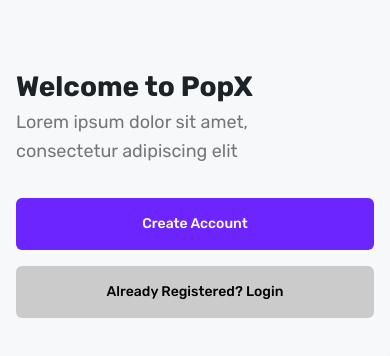
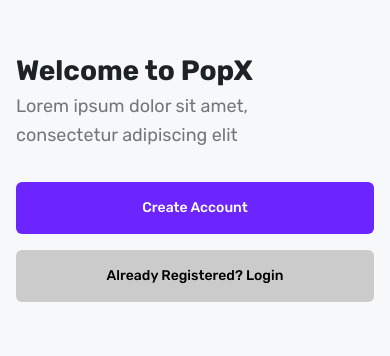
Before and after one commit to techvogue/Educase, a React (Vite) app: page / in a window 390 px wide. Shown: the part 478-834 px from the top of the page. Built offline with nearby package versions, Linux system fonts and the light colour scheme.

Commit message:
fixing ui

```diff
--- a/src/pages/Home.jsx
+++ b/src/pages/Home.jsx
@@ -8,7 +8,7 @@ const Home = () => {
   return (
     <div className="h-screen flex justify-center bg-[#F7F8F9]">
       <div className="w-full max-w-[450px] h-full flex flex-col justify-end p-4 md:p-6 bg-[#F7F8F9] rounded-xl shadow-[0_8px_30px_rgba(0,0,0,0.12)]">
-        <div className='mb-8 sm:mb-0'>
+        <div className='mb-12 sm:mb-0'>
           <h2 className="text-[28px] font-bold text-[#1D2226] mb-1 leading-tight">
             Welcome to PopX
           </h2>
```
